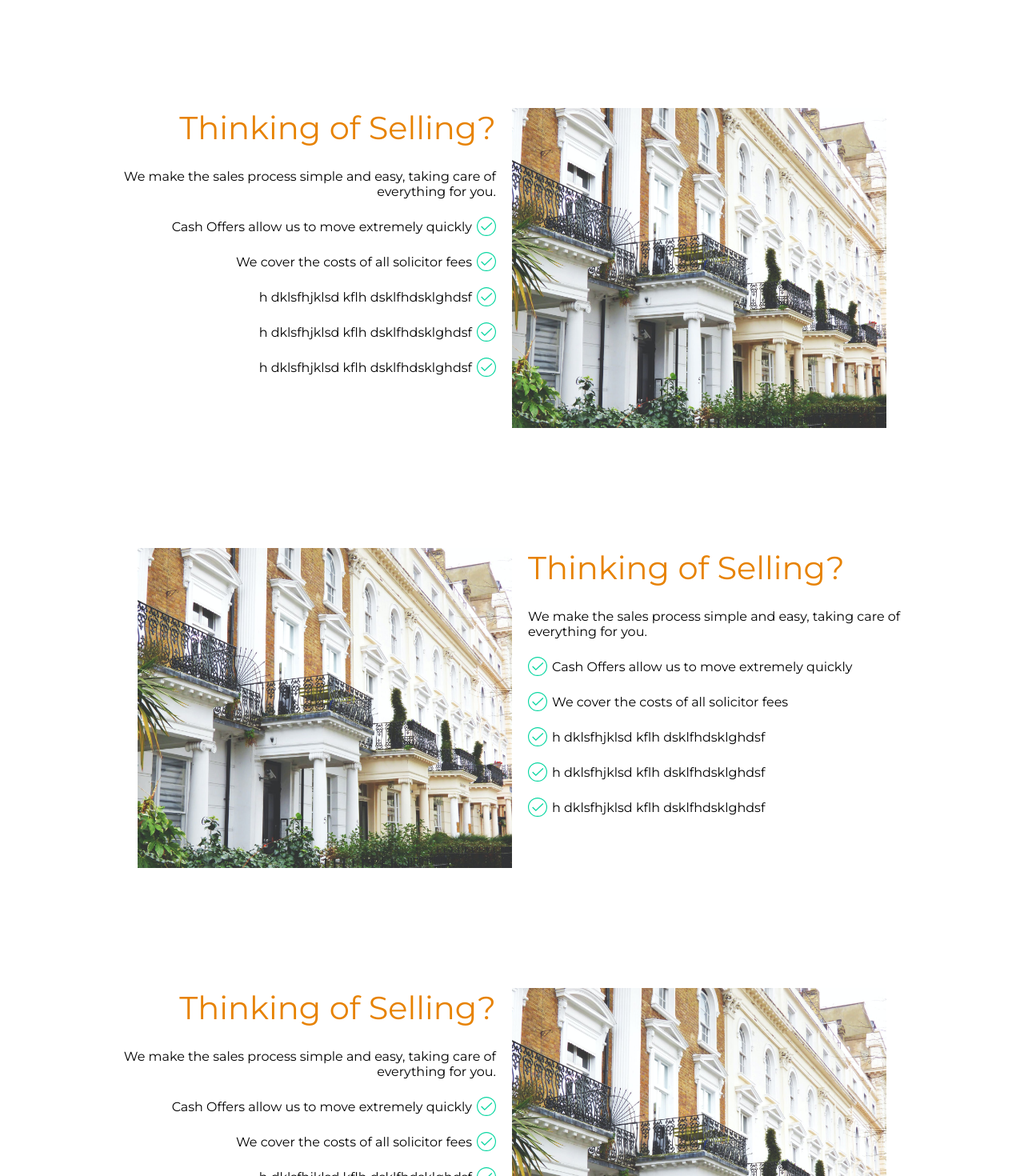
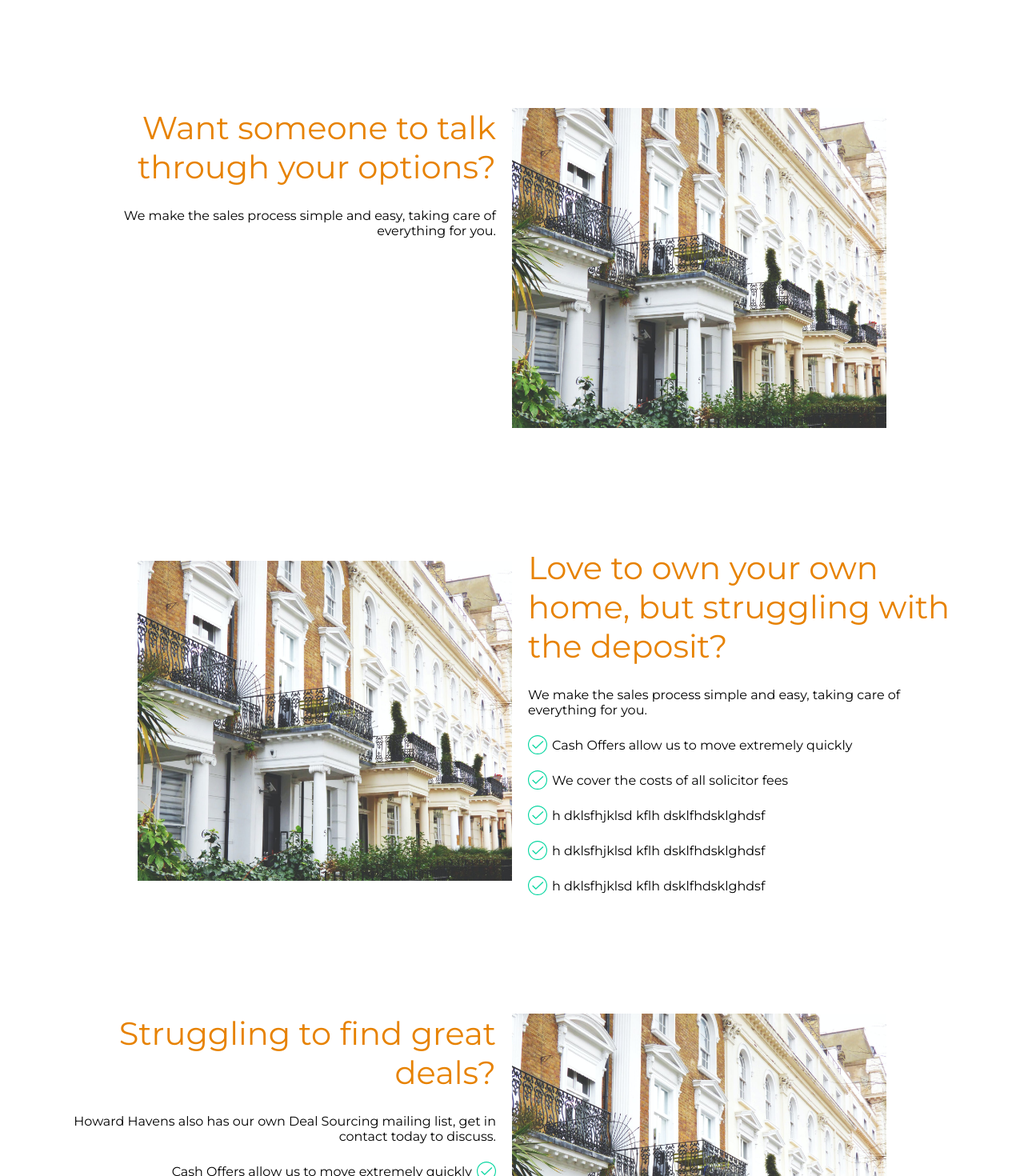
Before and after one commit to RKHTechnologies/HowardHavens, a React (Create React App) app: page / in a window 1280 px wide. Shown: the part 1960-3430 px from the top of the page at 80% size. Built offline with nearby package versions, Linux system fonts and the light colour scheme.

Commit message:
working on services

```diff
--- a/src/components/Services.tsx
+++ b/src/components/Services.tsx
@@ -91,24 +91,17 @@ const Services: FC = ()  => {
       <Service alt>
         <Image alt />
         <Text alt>
-          <Title>Thinking of Selling?</Title>
+          <Title>Want someone to talk through your options?</Title>
           <Description>
             We make the sales process simple and easy, taking care of everything for you.
           </Description>
-          <CheckList alt>
-              <li>Cash Offers allow us to move extremely quickly</li>
-              <li>We cover the costs of all solicitor fees</li>
-              <li>h dklsfhjklsd kflh dsklfhdsklghdsf</li>
-              <li>h dklsfhjklsd kflh dsklfhdsklghdsf</li>
-              <li>h dklsfhjklsd kflh dsklfhdsklghdsf</li>
-            </CheckList>
         </Text>
       </Service>
 
       <Service>
         <Image />
         <Text>
-          <Title>Thinking of Selling?</Title>
+          <Title>Love to own your own home, but struggling with the deposit?</Title>
           <Description>
             We make the sales process simple and easy, taking care of everything for you.
           </Description>
@@ -125,9 +118,9 @@ const Services: FC = ()  => {
       <Service alt>
         <Image alt />
         <Text alt>
-          <Title>Thinking of Selling?</Title>
+          <Title>Struggling to find great deals?</Title>
           <Description>
-            We make the sales process simple and easy, taking care of everything for you.
+            Howard Havens also has our own Deal Sourcing mailing list, get in contact today to discuss.
           </Description>
           <CheckList alt>
               <li>Cash Offers allow us to move extremely quickly</li>
```
